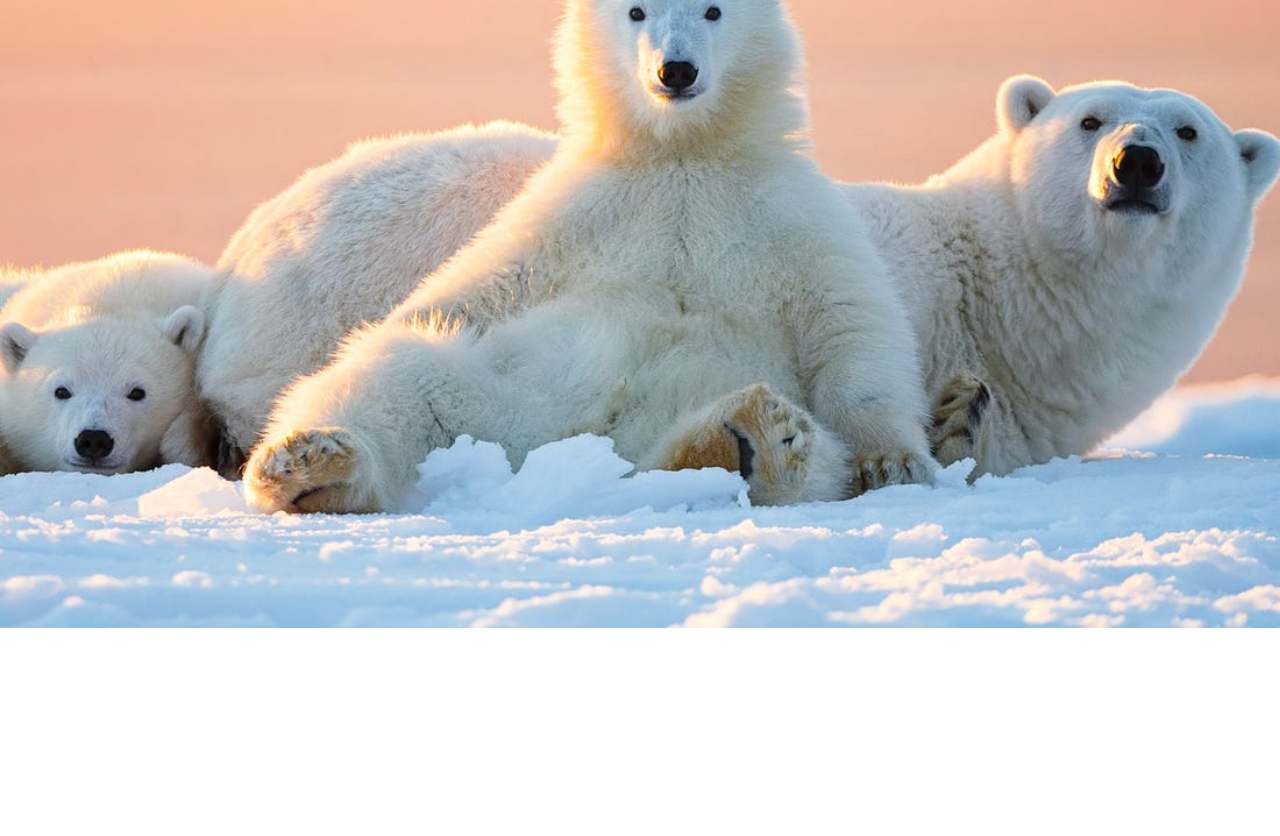
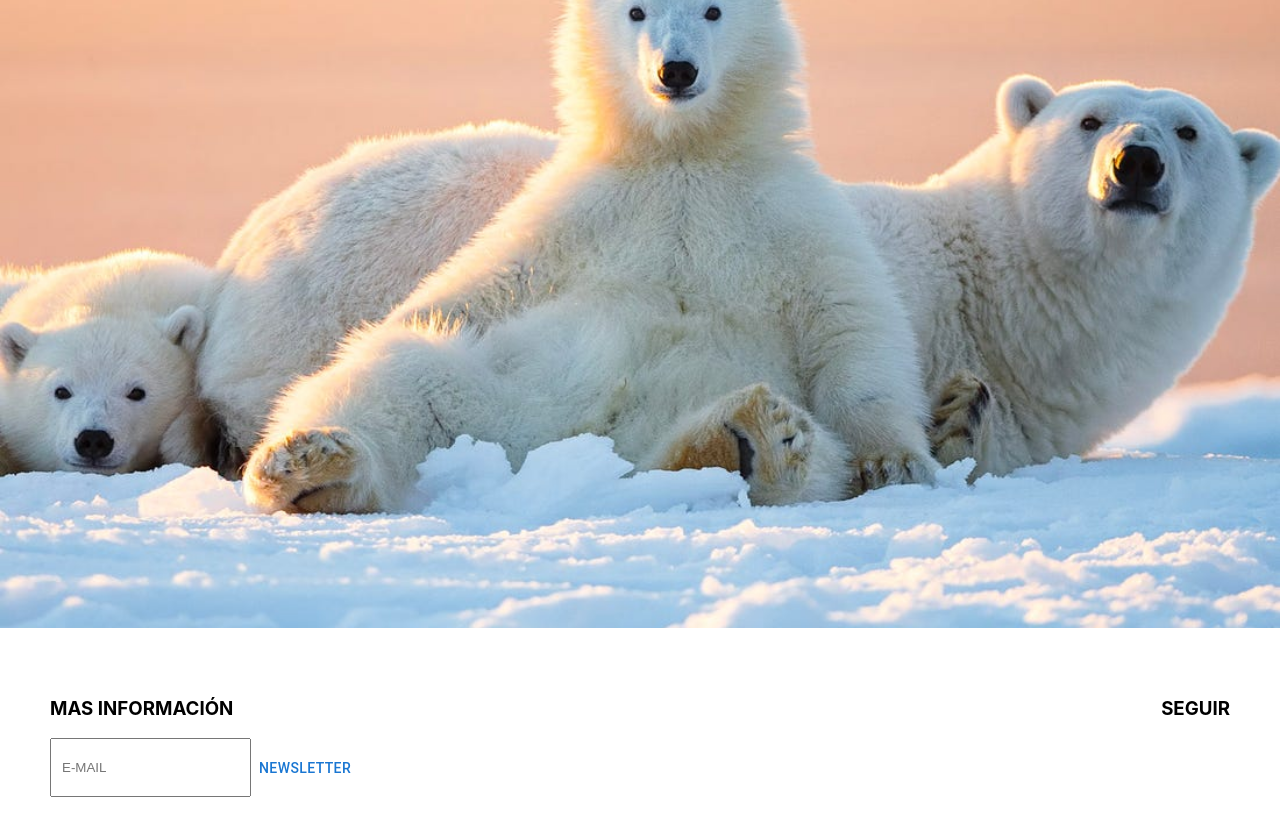
Before and after one commit to Dede1421/web, a React (Create React App) app: page / in a window 1280 px wide. Shown: the part 286-1122 px from the top of the page. Before the commit the page ends 914 px from the top, so only its background shows below. Built offline with nearby package versions, Linux system fonts and the light colour scheme.

Commit message:
feat: se añadio input de añadir email

```diff
--- a/src/App.js
+++ b/src/App.js
@@ -1,27 +1,15 @@
-import logo from './logo.svg';
 import './App.css';
 import Header from './Components/Header';
 import Banner from './Components/Banner';
+import Footer from './Components/Footer';
 
 function App() {
   return (
     <div className="App">
       <Header/>
       <Banner/>
-      {/* <header className="App-header">
-        <img src={logo} className="App-logo" alt="logo" />
-        <p>
-          Edit <code>src/App.js</code> and save to reload.
-        </p>
-        <a
-          className="App-link"
-          href="https://reactjs.org"
-          target="_blank"
-          rel="noopener noreferrer"
-        >
-          Learn React
-        </a>
-      </header> */}
+      <Footer/>
+
     </div>
   );
 }
--- a/src/Components/Footer.js
+++ b/src/Components/Footer.js
@@ -0,0 +1,23 @@
+import { Button, Grid } from "@mui/material";
+import React from "react";
+
+const Footer = () => {
+    return (
+        <footer style={{ padding: "50px"}}>
+            <Grid container justifyContent="space-between">
+               <form>
+                    <div>
+                        <h3 style={{ textAlign: "left"}}>MAS INFORMACIÓN</h3>
+                        <input type="email" placeholder="E-MAIL"/>
+                        <Button>NewsLetter</Button>
+                    </div>
+                </form>
+                <div className="social">
+                    <h3>SEGUIR</h3>
+                </div>
+            </Grid>
+        </footer>
+    )
+}
+
+export default Footer
--- a/src/Style.css
+++ b/src/Style.css
@@ -1,3 +1,10 @@
+/* Global */
+
+input {
+    padding: 20px 10px;
+}
+
+
 /* Navigation Bar */
 
 .nav {
@@ -21,3 +28,5 @@
     background-size: cover;
     background-position-x: center;
 }
+
+/*Footer */
```
